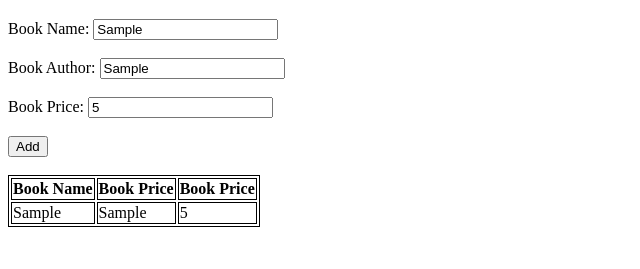
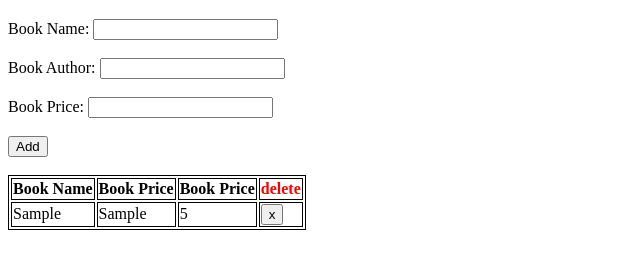
Before and after one commit to drorbahat/simple-books-project, a plain HTML site: page index.html in a window 1280 px wide. Both pictures are taken after typing "Sample", "Sample", "5" into the empty fields and a click on the button "Add". Shown: the part 61-330 px from the top of the page, without its empty margins (0-640 px from the left). Drawn offline with Linux system fonts and the light colour scheme.

Commit message:
remove element done!

```diff
--- a/index.js
+++ b/index.js
@@ -1,4 +1,5 @@
 let bookList = []
+let bookIdCounter = 0
 
 let nameElement = document.getElementById("book-name-input")
 let authorElement = document.getElementById("book-author-input")
@@ -7,25 +8,35 @@ let priceElement = document.getElementById("book-price-input")
 let bookContainer = document.getElementById("book-container")
 
 const addNewBook = () => {
+    if (nameElement.value === '' || authorElement.value === '') {
+        alert("Name or author field is empty. Please try again.")
+        return
+    }
+
     let newBook = {
+        id: bookIdCounter++,
         name: nameElement.value,
         author: authorElement.value,
         price: Number(priceElement.value)
     }
+
     bookList.push(newBook)
+    console.log(bookList)
+    loadBooks()
 
-    loadBooks()
-    // console.log(bookList)
-
+    nameElement.value = ''
+    authorElement.value = ''
+    priceElement.value = ''
 }
 
+// console.log(bookList)
 const loadBooks = () => {
     let table = `<table>
                     <tr>
                         <th>Book Name</th>
                         <th>Book Price</th>
                         <th>Book Price</th>
-
+                        <th style="color: red;">delete</th>
                     </tr>
              `
     for (let book of bookList) {
@@ -33,8 +44,16 @@ const loadBooks = () => {
                     <td>${book.name}</td>
                     <td>${book.author}</td>
                     <td>${book.price}</td>
+                    <td><button onclick="handleDeleteBookById(${book.id})">x</button></td>
                 </tr>`
     }
     table += `</table>`
     bookContainer.innerHTML = table
 }
+
+const handleDeleteBookById = (id) => {
+    let filteredBooksList = bookList.filter(el => el.id !== id)
+
+    bookList = filteredBooksList
+    loadBooks()
+}
```
Also changed, not shown: index.html (+0 -1 lines).
